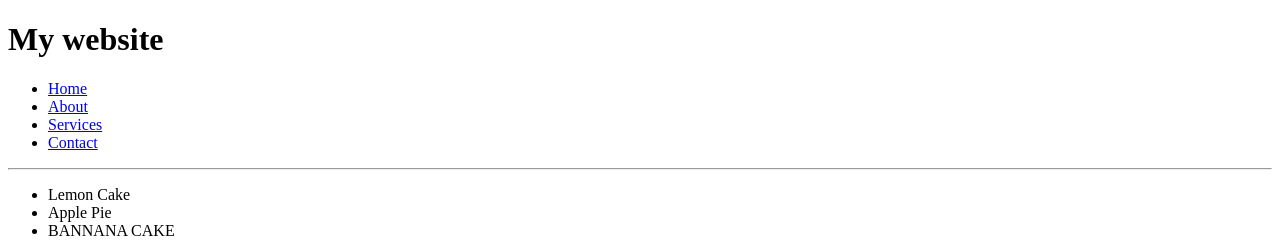
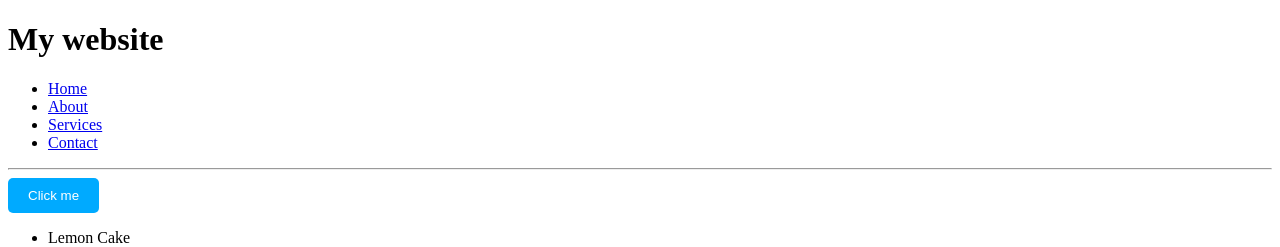
Before and after one commit to zeinaaabbb/my-react-app, a React (Vite) app: page / in a window 1280 px wide. Shown: the top 247 px of the page. Built offline with nearby package versions, Linux system fonts and the light colour scheme.

Commit message:
created button using external styling with CSS

```diff
--- a/src/App.jsx
+++ b/src/App.jsx
@@ -2,11 +2,13 @@
 import Footer from "./Footer.jsx"
 import Food from "./Food.jsx";
 import Card from "./Card.jsx";
+import Button from "./Button.jsx"
 
 function App() {
   return(
     <>
       <Header></Header>
+      <Button></Button>
       <Food></Food>
       <Card></Card>
       <Card></Card>
--- /dev/null
+++ b/src/Button.jsx
@@ -0,0 +1,7 @@
+function Button() {
+  return (
+    <button className="button">Click me</button>
+  );
+}
+
+export default Button
--- a/src/index.css
+++ b/src/index.css
@@ -94,3 +94,13 @@
   font-family: 'Gill Sans', 'Gill Sans MT', Calibri, 'Trebuchet MS', sans-serif;
   color: brown;
 }
+
+/* 1. Using Externa; */
+.button {
+  background-color: hsl(200, 100%, 50%);
+  color: white;
+  padding: 10px 20px;
+  border-radius: 5px;
+  border: none;
+  cursor: pointer;
+}
```
